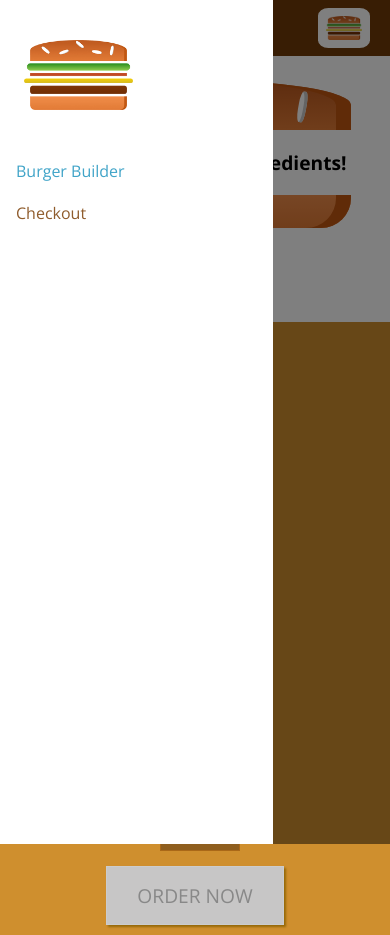
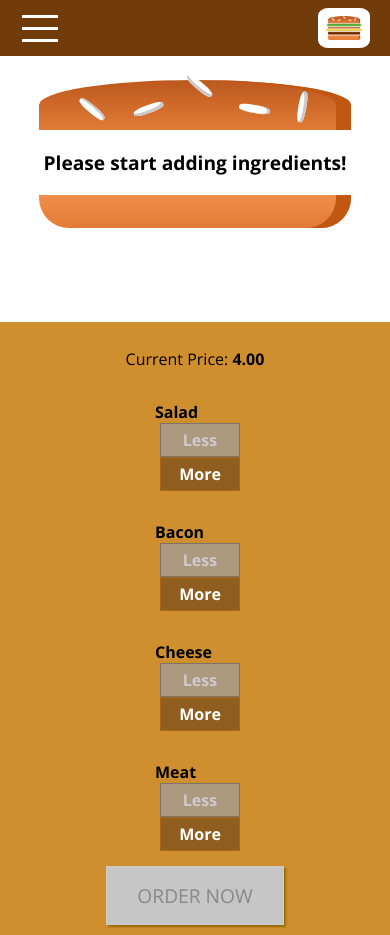
Before and after one commit to alexandramj92/burger-builder, a React app: page / in a window 390 px wide. Built offline with nearby package versions, Linux system fonts and the light colour scheme.

Commit message:
added drawer toggle component and addded logic to open when hamburger icon is clicked

```diff
--- a/src/components/Layout/Layout.js
+++ b/src/components/Layout/Layout.js
@@ -6,19 +6,24 @@
 
 class Layout extends Component {
     state = {
-        showSideDrawer: true
+        showSideDrawer: false
     }
 
     sideDrawerClosedHandler = () => {
         this.setState({showSideDrawer: false})
     }
 
+    sideDrawerToggleHandler = () => {
+        this.setState((prevState) =>
+        { return {showSideDrawer: !prevState.showSideDrawer};
+    });
+    }
+
     render () {
 
         return (
             <Aux>
-
-                <Toolbar />
+                <Toolbar drawerToggleClicked={this.sideDrawerToggleHandler} />
                 <SideDrawer open={this.state.showSideDrawer} closed={this.sideDrawerClosedHandler} />
                 <main className={classes.Content}>
                     {this.props.children}
--- /dev/null
+++ b/src/components/Navigation/SideDrawer/DrawerToggle/DrawerToggle.css
@@ -0,0 +1,23 @@
+.DrawerToggle {
+    width: 40px;
+    height: 100%;
+    display: flex;
+    flex-flow: column;
+    justify-content: space-around;
+    align-items: center;
+    padding: 10px 0;
+    box-sizing: border-box;
+    cursor: pointer;
+}
+
+.DrawerToggle div {
+    width: 90%;
+    height: 3px;
+    background-color: white;
+}
+
+@media (min-width: 500px) {
+    .DrawerToggle {
+        display: none;
+    }
+}
--- /dev/null
+++ b/src/components/Navigation/SideDrawer/DrawerToggle/DrawerToggle.js
@@ -0,0 +1,15 @@
+import React from 'react';
+
+import classes from './DrawerToggle.css';
+
+const drawerToggle = (props) => (
+<div className={classes.DrawerToggle} onClick={props.clicked}>
+    <div></div>
+    <div></div>
+    <div></div>
+</div>
+
+);
+
+
+export default drawerToggle;
--- a/src/components/Navigation/Toolbar/Toolbar.js
+++ b/src/components/Navigation/Toolbar/Toolbar.js
@@ -1,12 +1,13 @@
 import React from 'react';
 import Logo from '../../Logo/Logo';
 import NavigationItems from '../NavigationItems/NavigationItems';
+import DrawerToggle from '../SideDrawer/DrawerToggle/DrawerToggle';
 
 import classes from './Toolbar.css';
 
 const toolbar = (props) => (
     <header className={classes.Toolbar}>
-        <div>MENU</div>
+        <DrawerToggle clicked={props.drawerToggleClicked} />
         <div className={classes.Logo}>
             <Logo />
         </div>
```
